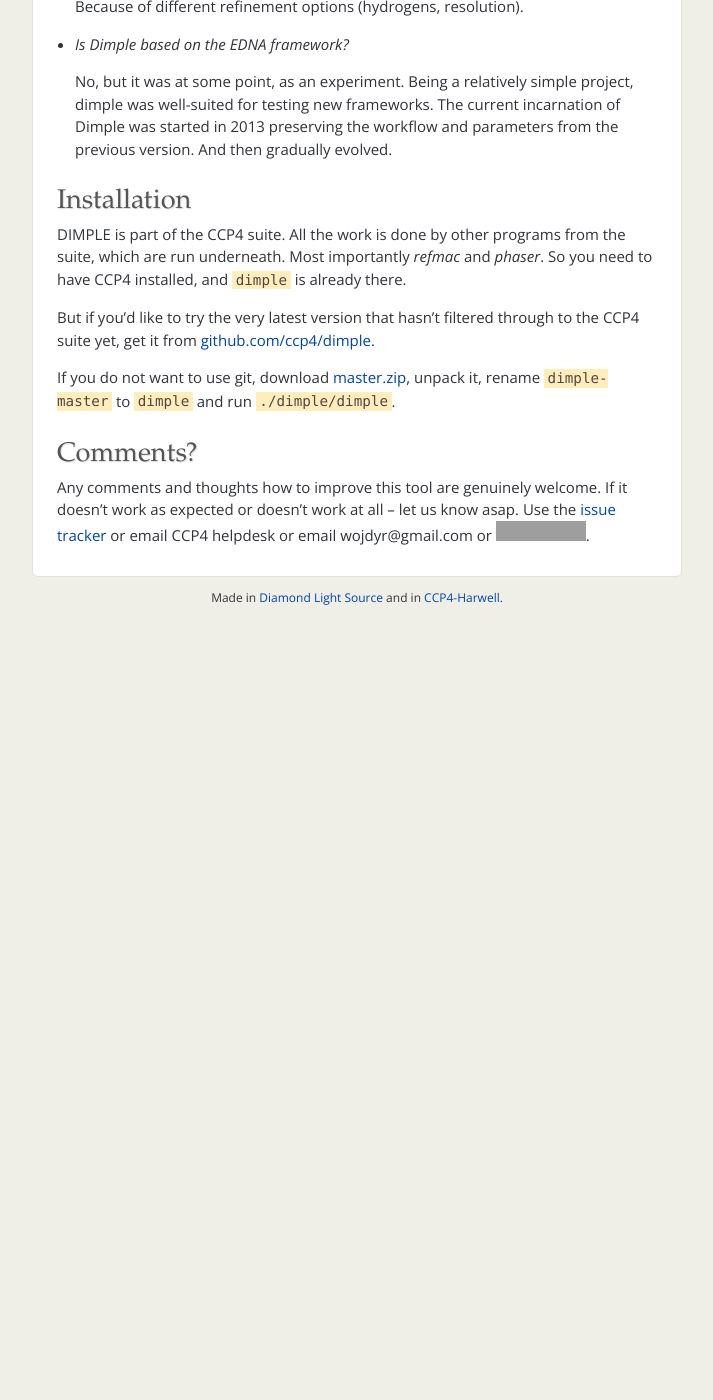
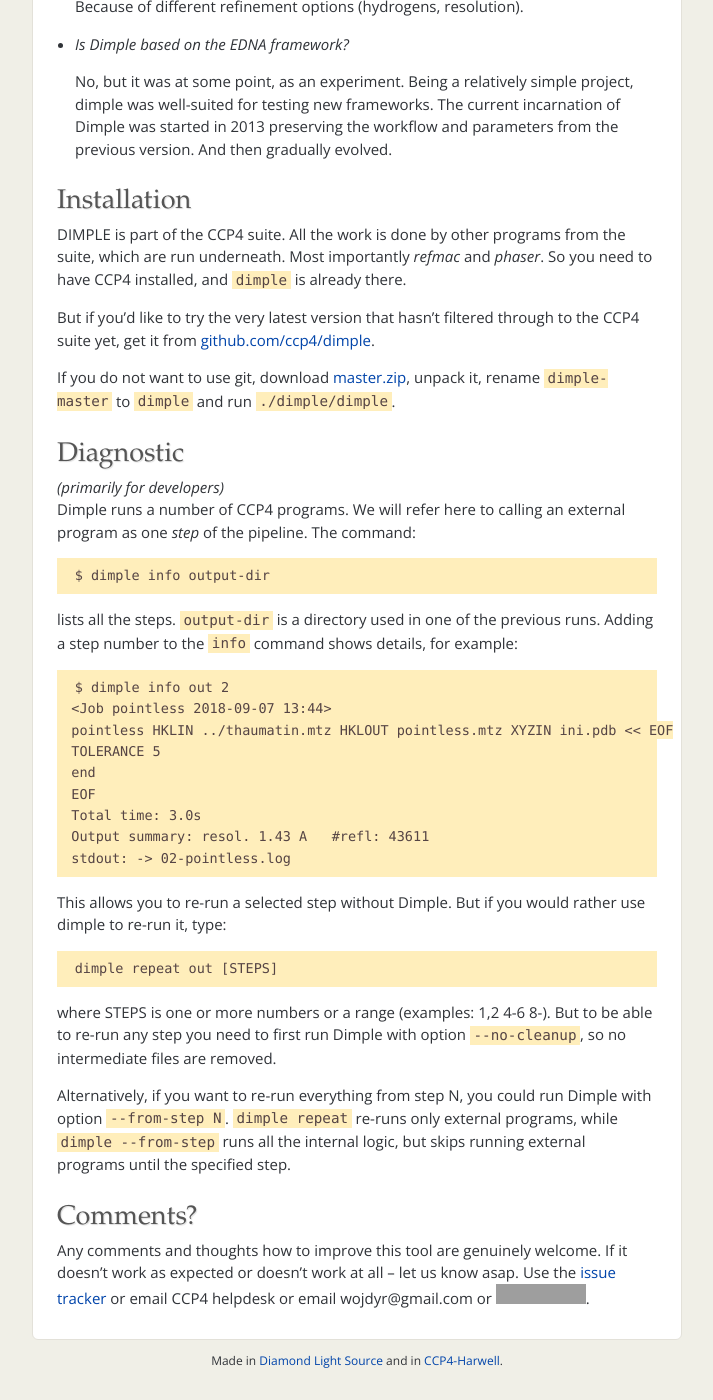
Before and after one commit to ccp4/dimple, a Jekyll site: the page built from index.md, in a window 1280 px wide and 1400 px high, scrolled down 3275 px. Shown: the whole window, without its empty margins (283-996 px from the left). Built offline with Jekyll 4.4.1, drawn with Linux system fonts in a browser that asks for light colours; our own code applies the rules of GitHub Pages for plain Markdown files; before the commit the page ends 3912 px from its top, so only the background shows below that; grey boxes are pictures that could not be loaded.

Commit message:
web page: add a new section called Diagnostic

```diff
--- a/index.md
+++ b/index.md
@@ -188,6 +188,43 @@
 [master.zip](https://github.com/ccp4/dimple/archive/master.zip),
 unpack it, rename `dimple-master` to `dimple` and run `./dimple/dimple`.
 
+## Diagnostic ##
+
+_(primarily for developers)_
+Dimple runs a number of CCP4 programs. We will refer here to calling
+an external program as one _step_ of the pipeline.
+The command:
+
+    $ dimple info output-dir
+
+lists all the steps. `output-dir` is a directory used in one of the previous
+runs. Adding a step number to the `info` command shows details, for example:
+
+    $ dimple info out 2
+    <Job pointless 2018-09-07 13:44>
+    pointless HKLIN ../thaumatin.mtz HKLOUT pointless.mtz XYZIN ini.pdb << EOF
+    TOLERANCE 5
+    end
+    EOF
+    Total time: 3.0s
+    Output summary: resol. 1.43 A   #refl: 43611
+    stdout: -> 02-pointless.log
+
+This allows you to re-run a selected step without Dimple.
+But if you would rather use dimple to re-run it, type:
+
+    dimple repeat out [STEPS]
+
+where STEPS is one or more numbers or a range (examples: 1,2 4-6 8-).
+But to be able to re-run any step you need to first run Dimple with option
+`--no-cleanup`, so no intermediate files are removed.
+
+Alternatively, if you want to re-run everything from step N, you could run
+Dimple with option `--from-step N`.
+`dimple repeat` re-runs only external programs,
+while `dimple --from-step` runs all the internal logic,
+but skips running external programs until the specified step.
+
 ## Comments? ##
 
 Any comments and thoughts how to improve this tool are genuinely welcome.
```
